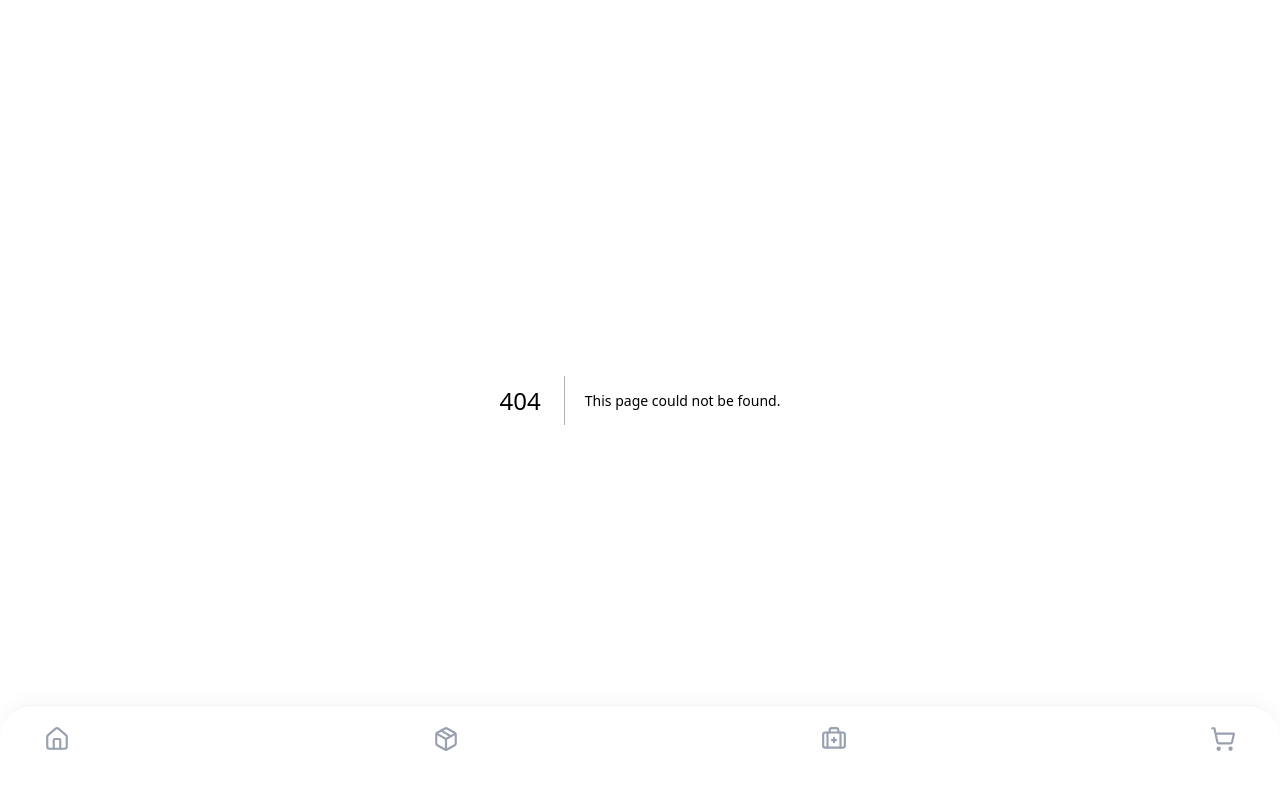
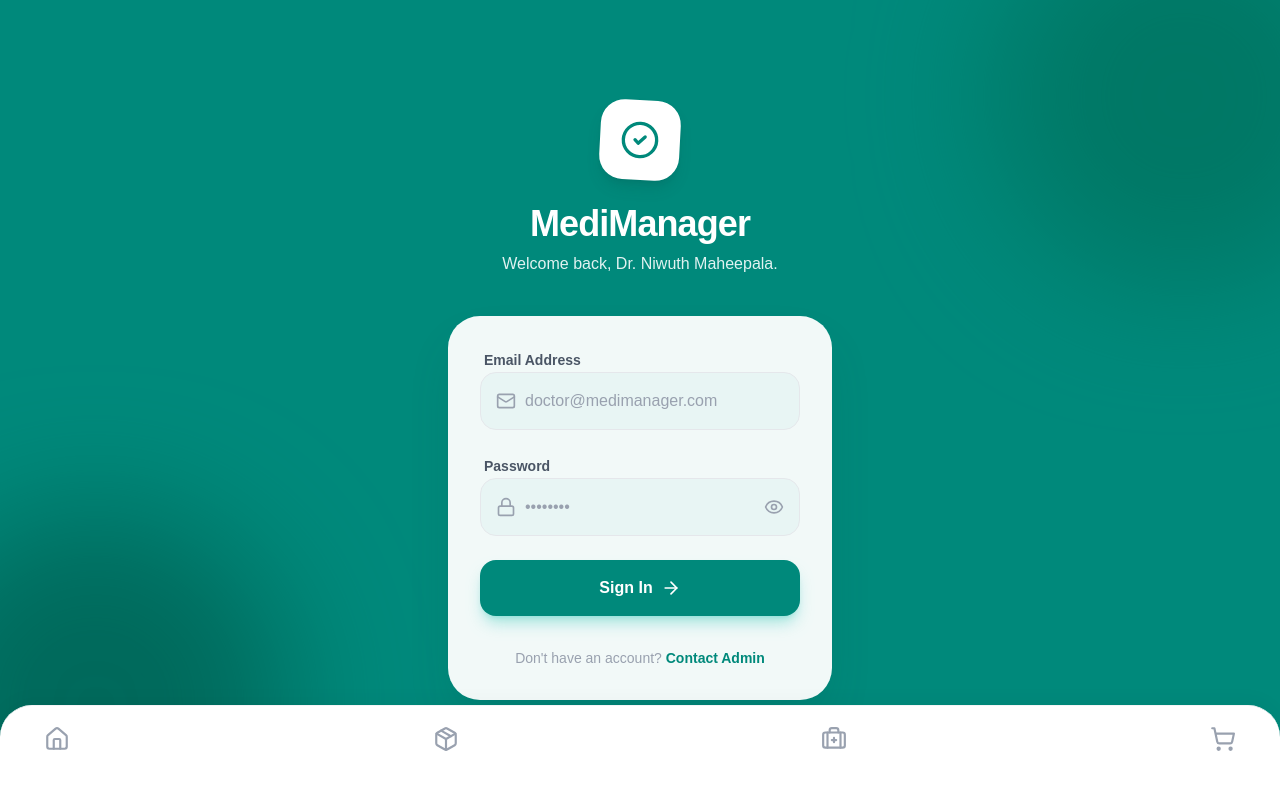
Before and after one commit to KavishkaVenuka/MediManager, a Next.js app in the folder client/: page /login in a window 1280 px wide. Before the commit this address had no page. Shown: the top 790 px of the page. Built offline with nearby package versions, Linux system fonts and the light colour scheme.

Commit message:
Implement the login page

```diff
--- /dev/null
+++ b/client/app/login/page.tsx
@@ -0,0 +1,141 @@
+"use client";
+
+import React, { useState } from 'react';
+import { Mail, Lock, Eye, EyeOff, CheckCircle2, ArrowRight } from 'lucide-react';
+import { useRouter } from 'next/navigation';
+
+export default function LoginPage() {
+    const router = useRouter();
+    const [email, setEmail] = useState('');
+    const [password, setPassword] = useState('');
+    const [showPassword, setShowPassword] = useState(false);
+    const [loading, setLoading] = useState(false);
+    const [error, setError] = useState<string | null>(null);
+
+    const handleLogin = async (e: React.FormEvent) => {
+        e.preventDefault();
+        setLoading(true);
+        setError(null);
+
+        // Placeholder for Supabase Auth
+        try {
+            // Simulate network request
+            await new Promise(resolve => setTimeout(resolve, 1500));
+
+            // Basic validation for demo
+            if (email && password) {
+                // Success
+                console.log("Logged in with:", email);
+                router.push('/'); // Redirect to dashboard
+            } else {
+                throw new Error("Please enter both email and password.");
+            }
+        } catch (err: any) {
+            setError(err.message || "Invalid credentials");
+        } finally {
+            setLoading(false);
+        }
+    };
+
+    return (
+        <div className="min-h-screen bg-dark-teal flex flex-col items-center justify-center p-6 relative overflow-hidden">
+
+            {/* Background decoration */}
+            <div className="absolute top-0 left-0 w-full h-full overflow-hidden pointer-events-none">
+                <div className="absolute -top-24 -right-24 w-96 h-96 bg-primary-teal rounded-full mix-blend-multiply filter blur-3xl opacity-50 animate-blob"></div>
+                <div className="absolute -bottom-24 -left-24 w-96 h-96 bg-dark-teal rounded-full mix-blend-multiply filter blur-3xl opacity-50 animate-blob animation-delay-2000"></div>
+            </div>
+
+            <div className="w-full max-w-sm z-10">
+
+                {/* Brand Header */}
+                <div className="text-center mb-10">
+                    <div className="w-20 h-20 bg-white rounded-3xl mx-auto mb-6 flex items-center justify-center shadow-lg shadow-teal-900/20 transform rotate-3">
+                        <CheckCircle2 className="w-10 h-10 text-dark-teal" />
+                    </div>
+                    <h1 className="text-4xl font-bold text-white mb-2 tracking-tight">MediManager</h1>
+                    <p className="text-light-teal font-medium">Welcome back, Dr. Niwuth Maheepala.</p>
+                </div>
+
+                {/* Login Card */}
+                <div className="bg-white/95 backdrop-blur-xl rounded-[2rem] p-8 shadow-2xl shadow-teal-900/20">
+                    <form onSubmit={handleLogin} className="space-y-6">
+
+                        {/* Email Input */}
+                        <div className="space-y-2">
+                            <label className="text-sm font-bold text-gray-600 ml-1">Email Address</label>
+                            <div className="relative group">
+                                <div className="absolute inset-y-0 left-0 pl-4 flex items-center pointer-events-none">
+                                    <Mail className="h-5 w-5 text-gray-400 group-focus-within:text-primary-teal transition-colors" />
+                                </div>
+                                <input
+                                    type="email"
+                                    className="block w-full pl-11 pr-4 py-4 bg-light-teal/50 border border-gray-200 rounded-2xl text-gray-900 placeholder-gray-400 focus:outline-none focus:ring-2 focus:ring-primary-teal focus:bg-white transition-all font-medium"
+                                    placeholder="doctor@medimanager.com"
+                                    value={email}
+                                    onChange={(e) => setEmail(e.target.value)}
+                                    required
+                                />
+                            </div>
+                        </div>
+
+                        {/* Password Input */}
+                        <div className="space-y-2">
+                            <label className="text-sm font-bold text-gray-600 ml-1">Password</label>
+                            <div className="relative group">
+                                <div className="absolute inset-y-0 left-0 pl-4 flex items-center pointer-events-none">
+                                    <Lock className="h-5 w-5 text-gray-400 group-focus-within:text-primary-teal transition-colors" />
+                                </div>
+                                <input
+                                    type={showPassword ? "text" : "password"}
+                                    className="block w-full pl-11 pr-12 py-4 bg-light-teal/50 border border-gray-200 rounded-2xl text-gray-900 placeholder-gray-400 focus:outline-none focus:ring-2 focus:ring-primary-teal focus:bg-white transition-all font-medium"
+                                    placeholder="••••••••"
+                                    value={password}
+                                    onChange={(e) => setPassword(e.target.value)}
+                                    required
+                                />
+                                <button
+                                    type="button"
+                                    onClick={() => setShowPassword(!showPassword)}
+                                    className="absolute inset-y-0 right-0 pr-4 flex items-center text-gray-400 hover:text-gray-600 transition-colors"
+                                >
+                                    {showPassword ? <EyeOff className="h-5 w-5" /> : <Eye className="h-5 w-5" />}
+                                </button>
+                            </div>
+                        </div>
+
+                        {/* Error Message */}
+                        {error && (
+                            <div className="p-4 rounded-xl bg-red-50 text-red-600 text-sm font-medium flex items-center gap-2 animate-shake">
+                                <span className="w-1.5 h-1.5 rounded-full bg-red-500 shrink-0" />
+                                {error}
+                            </div>
+                        )}
+
+                        {/* Submit Button */}
+                        <button
+                            type="submit"
+                            disabled={loading}
+                            className="w-full bg-dark-teal text-white font-bold py-4 rounded-2xl shadow-lg shadow-teal-500/30 hover:opacity-90 active:scale-[0.98] transition-all flex items-center justify-center gap-2 disabled:opacity-70 disabled:cursor-not-allowed group"
+                        >
+                            {loading ? (
+                                <div className="h-5 w-5 border-2 border-white/30 border-t-white rounded-full animate-spin" />
+                            ) : (
+                                <>
+                                    Sign In <ArrowRight className="w-5 h-5 group-hover:translate-x-1 transition-transform" />
+                                </>
+                            )}
+                        </button>
+                    </form>
+
+                    {/* Footer */}
+                    <div className="mt-8 text-center">
+                        <p className="text-sm text-gray-400 font-medium">
+                            Don't have an account? <span className="text-dark-teal font-bold cursor-pointer hover:underline">Contact Admin</span>
+                        </p>
+                    </div>
+                </div>
+            </div>
+        </div>
+    );
+}
```
